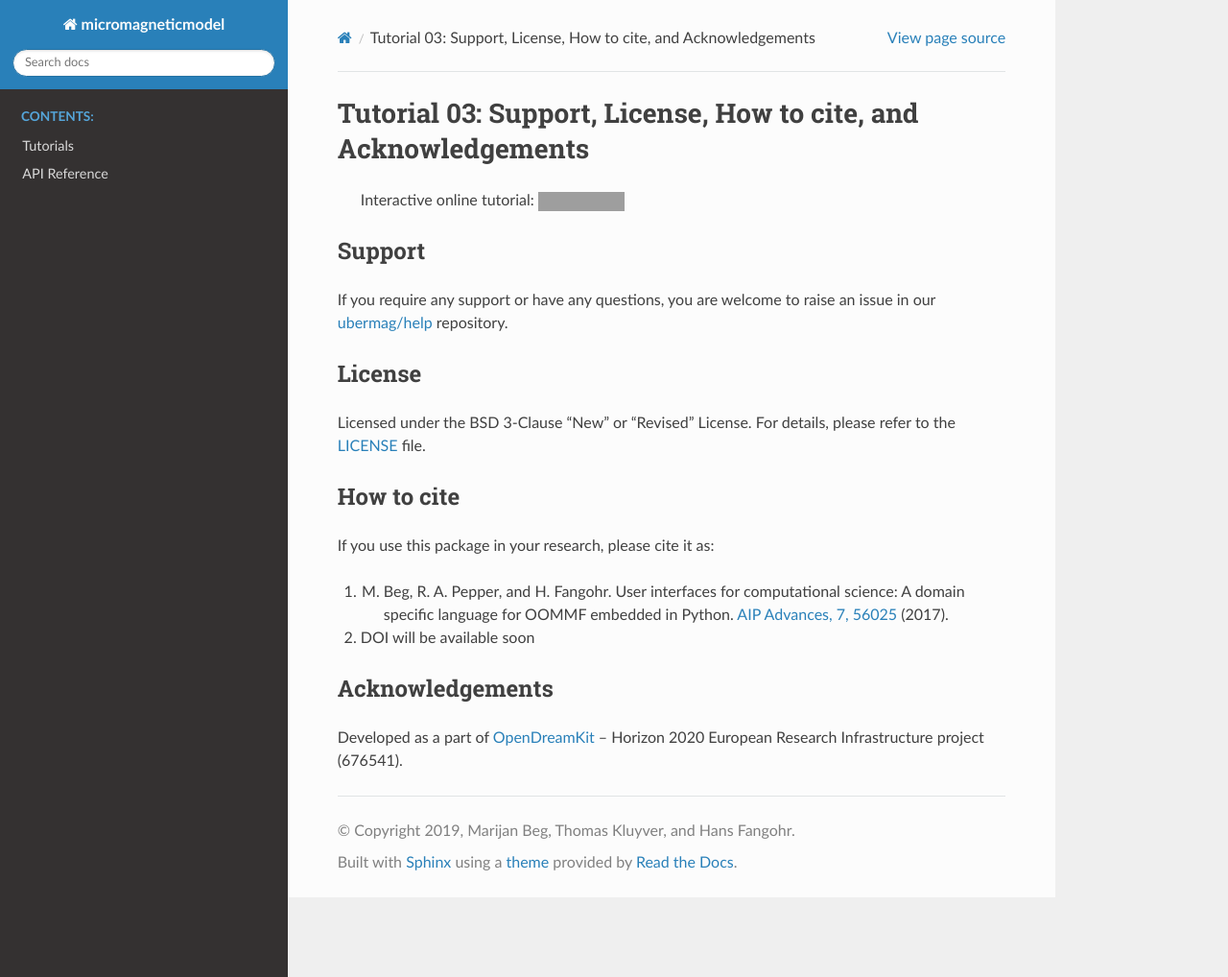
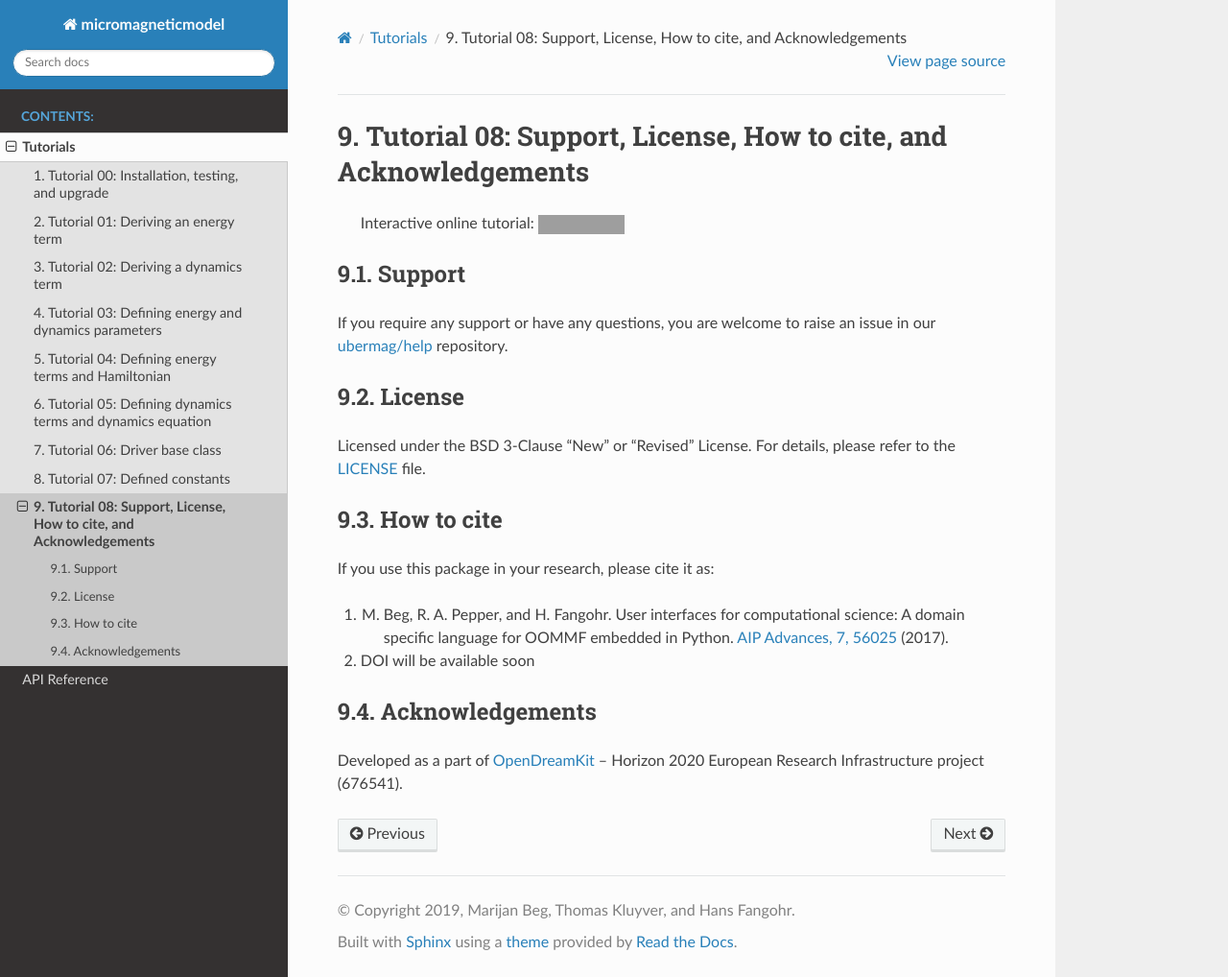
Before and after one commit to ubermag/micromagneticmodel, a Sphinx documentation site: the page built from docs/ipynb/08-tutorial-other.ipynb, in a window 1280 px wide and 1018 px high. Shown: the whole window at 96% size. Built offline with Sphinx 7.4.7 and the Read the Docs theme 2.0.0, drawn with Linux system fonts in a browser that asks for light colours; pages that are not in the unit, such as notebooks, are missing from menus; grey boxes are pictures that could not be loaded.

Commit message:
Add tutorials.

```diff
--- a/docs/tutorials.rst
+++ b/docs/tutorials.rst
@@ -7,4 +7,11 @@ Tutorials
    :caption: Contents:
 
    ipynb/00-tutorial-installation-testing-upgrade
-   ipynb/03-tutorial-other
+   ipynb/01-tutorial-deriving-energy-term
+   ipynb/02-tutorial-deriving-dynamics-term
+   ipynb/03-tutorial-defining-parameters
+   ipynb/04-tutorial-energy-terms
+   ipynb/05-tutorial-dynamics-terms
+   ipynb/06-tutorial-driver
+   ipynb/07-tutorial-constants
+   ipynb/08-tutorial-other
```
Also changed, not shown: docs/ipynb/08-tutorial-other.ipynb.
